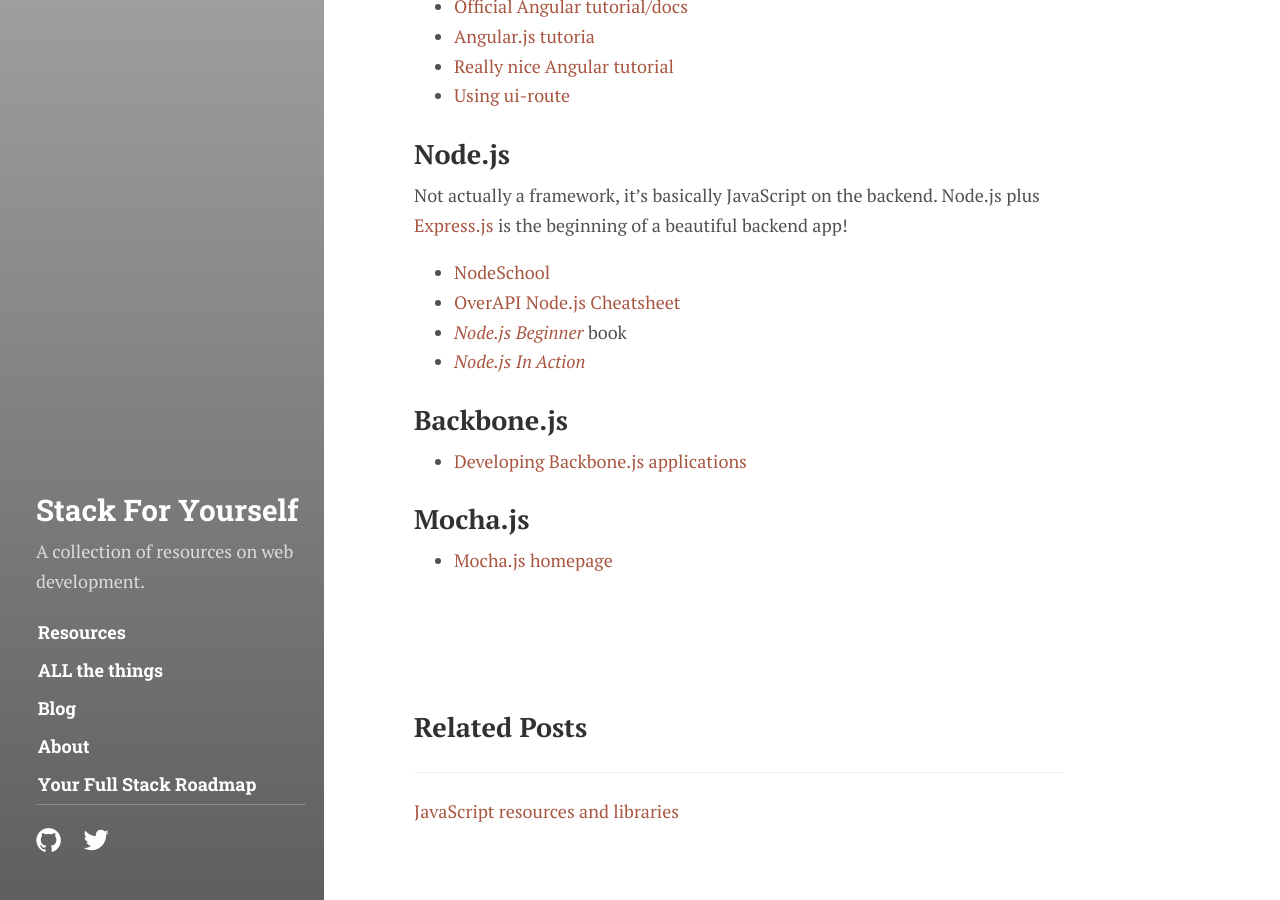
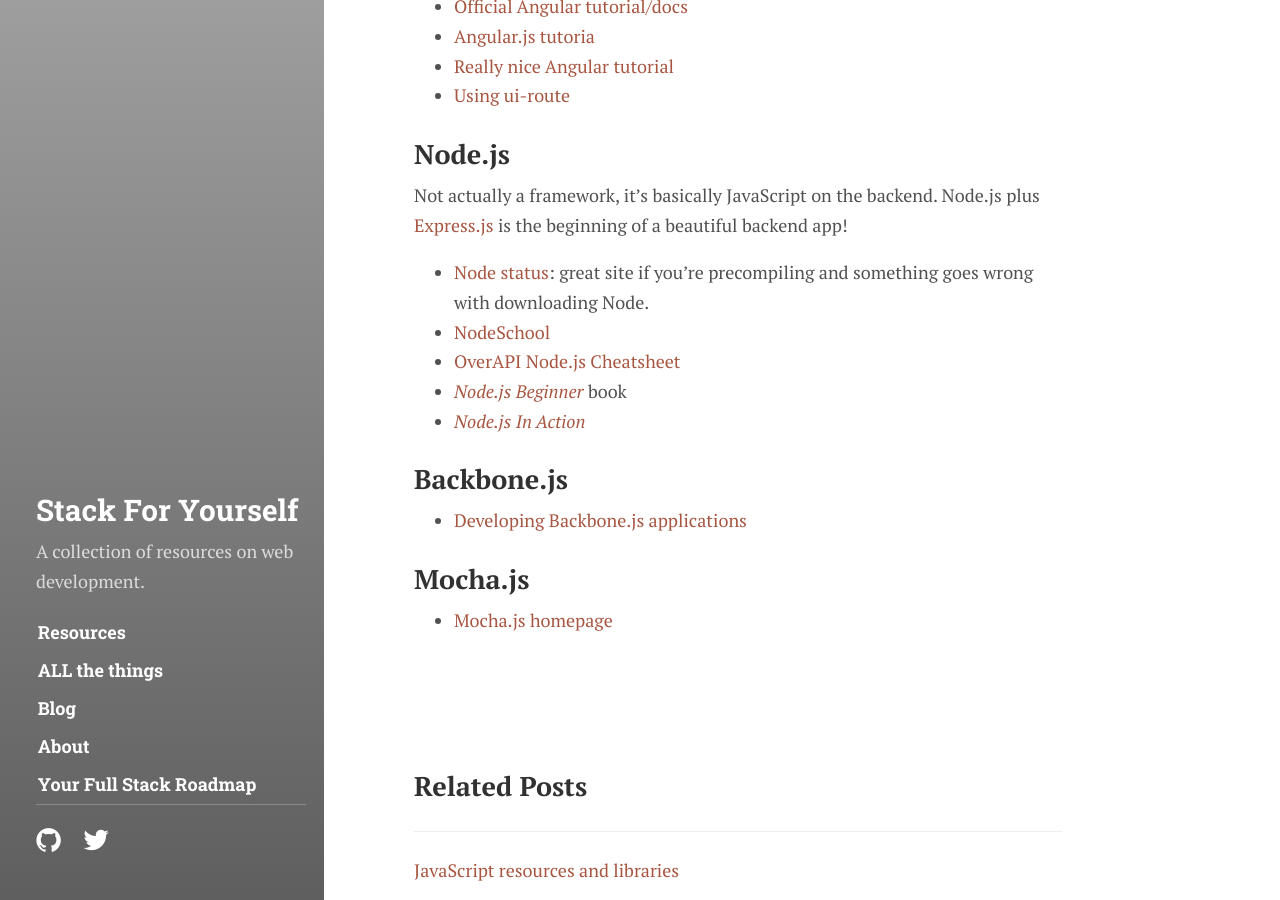
Before and after one commit to mindplace/stack-for-yourself, a Jekyll site: the page built from _posts/2016-01-01-javascript-frameworks.md, in a window 1280 px wide and 900 px high, scrolled down 937 px. Built offline with Jekyll 4.4.1, drawn with Linux system fonts in a browser that asks for light colours; some web fonts are replaced; comment, search, counter and statistics services are not loaded.

Commit message:
fix links

```diff
--- a/_includes/sidebar.html
+++ b/_includes/sidebar.html
@@ -21,7 +21,7 @@
 <aside id="_sidebar" class="sidebar">
   <div class="container sidebar-sticky">
     <div class="sidebar-about">
-      <h1><a href="{{ site.baseurl }}">{{ site.title }}</a></h1>
+      <h1><a href="{{ site.url }}">{{ site.title }}</a></h1>
       {{ site.description | markdownify }}
     </div>
 
--- a/_posts/2016-01-01-javascript-frameworks.md
+++ b/_posts/2016-01-01-javascript-frameworks.md
@@ -33,6 +33,7 @@
 ## Node.js
 Not actually a framework, it's basically JavaScript on the backend. Node.js plus [Express.js](https://expressjs.com/) is the beginning of a beautiful backend app!
 
+* [Node status](http://status.npmjs.org/): great site if you're precompiling and something goes wrong with downloading Node.
 * [NodeSchool](http://nodeschool.io/)
 * [OverAPI Node.js Cheatsheet](http://overapi.com/nodejs)
 * [*Node.js Beginner*](http://www.nodebeginner.org/) book
--- a/index.html
+++ b/index.html
@@ -13,7 +13,7 @@
 
   <h1>Learning to code can be <a href="https://www.vikingcodeschool.com/posts/why-learning-to-code-is-so-damn-hard">really damn hard</a>.</h1>
     <p>So it's not just you--don't give up!</p>
-    <p>Your <a href="https://www.vikingcodeschool.com/posts/the-beginner-s-dilemma-your-first-100-hours-of-code">first 100 hours</a> are probably going to be especially difficult. Keep at it and it will get easier. [Organize yourself and your projects](), stay on top of where you are in your plan, <a href="{{ site.baseurl }}/2016/01/01/coding-community">reach out to others for help, support, and community</a>, and don't lose heart.</p>
+    <p>Your <a href="https://www.vikingcodeschool.com/posts/the-beginner-s-dilemma-your-first-100-hours-of-code">first 100 hours</a> are probably going to be especially difficult. Keep at it and it will get easier. <a href="{{ site.baseurl }}/2016/01/managing-your-tools">Organize yourself and your projects</a>, stay on top of where you are in your plan, <a href="{{ site.baseurl }}/2016/01/01/coding-community">reach out to others for help, support, and community</a>, and don't lose heart.</p>
 
   <p>Start with Paul Ford's brilliant <a href="http://www.bloomberg.com/graphics/2015-paul-ford-what-is-code/">"What is Code?"</a> essay. Then come check out the <a href="{{ site.baseurl }}/roadmap/">full-stack roadmap</a>!</p>
 </div>
```
